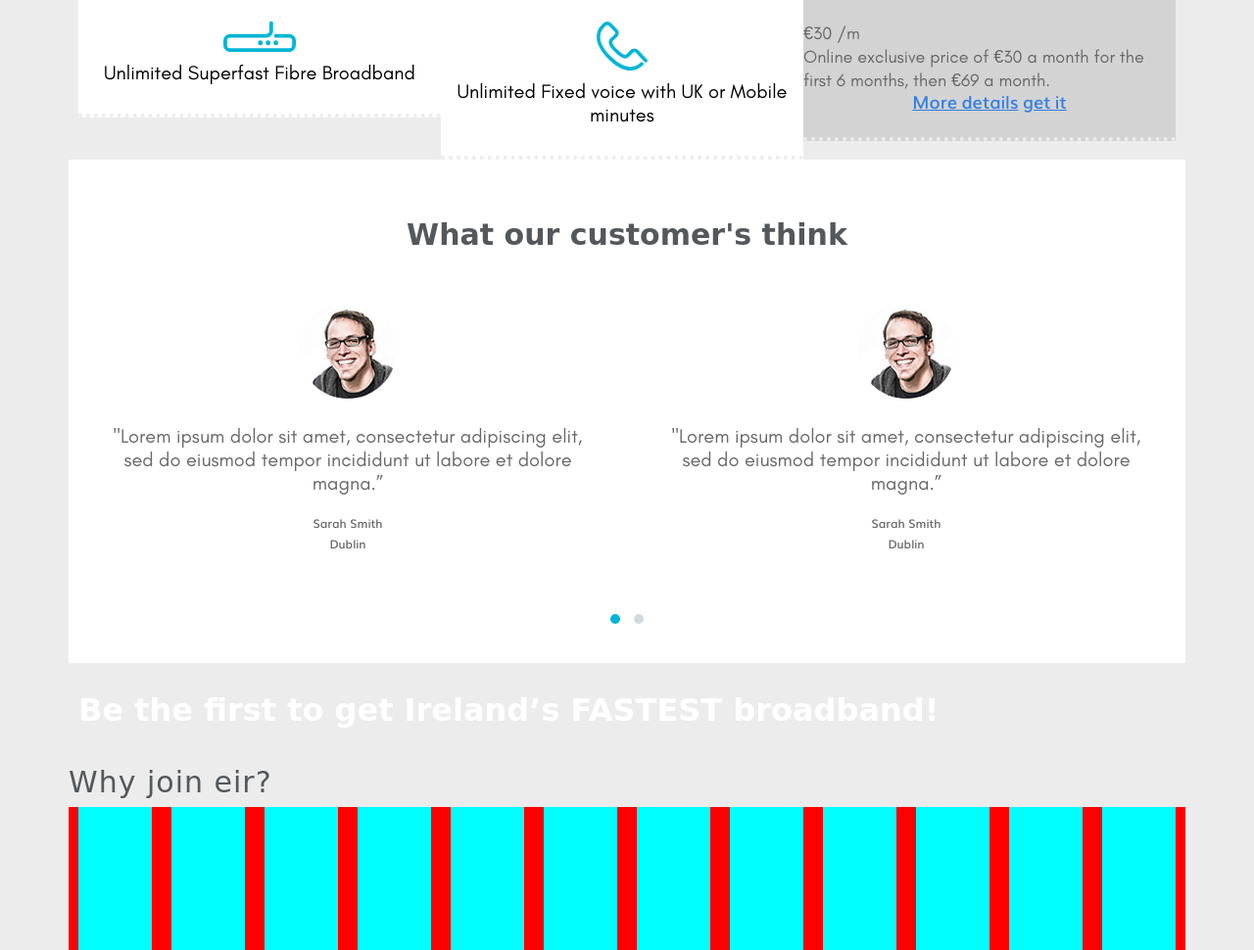
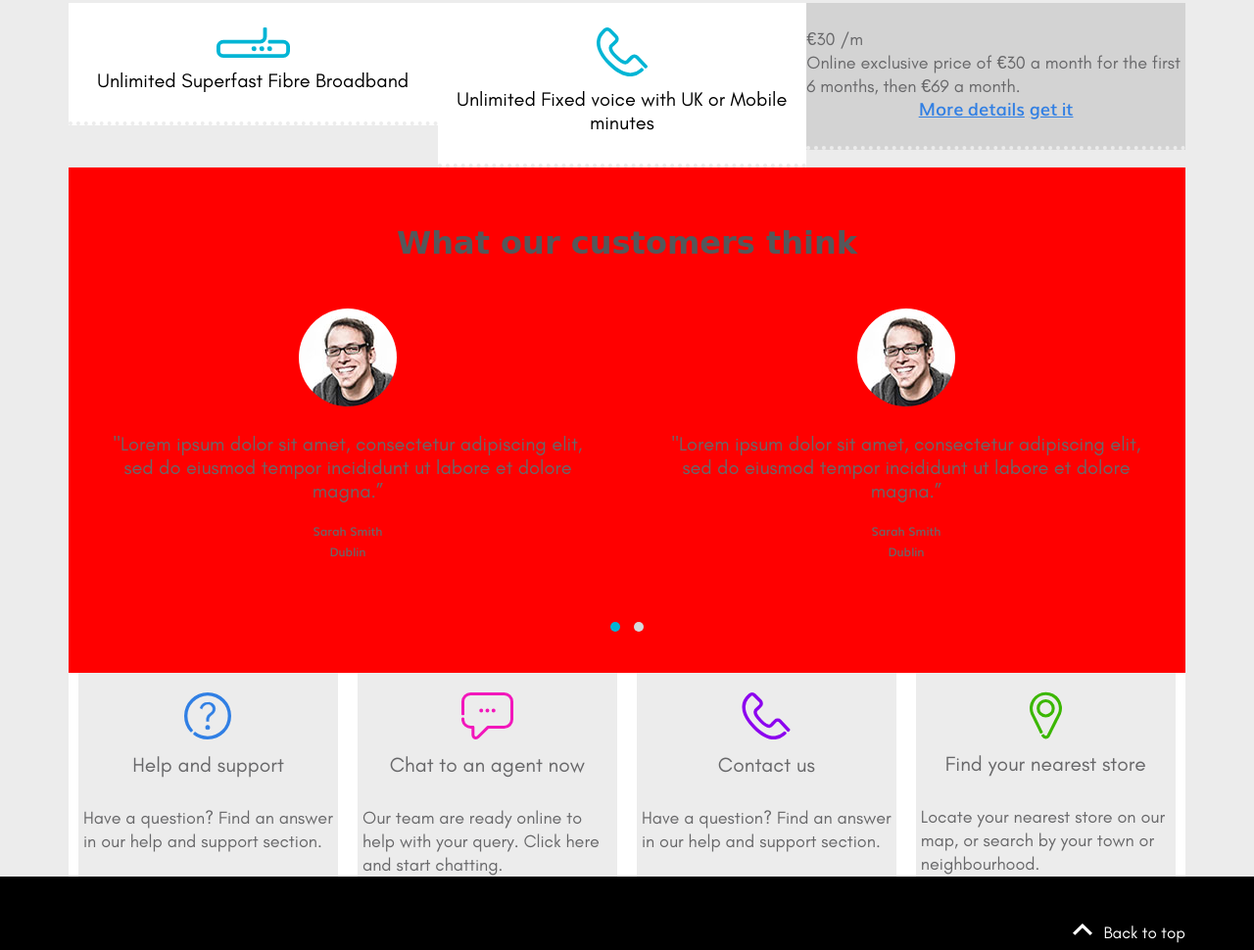
Before and after one commit to devrua/eirbb, a plain HTML site: page index.html in a window 1280 px wide. Shown: the part 823-1793 px from the top of the page at 98% size. Drawn offline with nearby package versions, Linux system fonts and the light colour scheme; a web font is replaced by a local one.

Commit message:
help boxes mobile

```diff
--- a/dev/sass/pages/_bb_landing.scss
+++ b/dev/sass/pages/_bb_landing.scss
@@ -44,6 +44,7 @@
 
 	.banner + .container {
 		@include clearfix();
+		width: auto;
 
 		h3 {
 			font-size: 24px;
@@ -80,18 +81,6 @@
 		}
 	}
 
-	.no_grid {
-		@include bleed-x(10px);
-		float: left;
-
-		@media #{$tablet} {
-			@include span(12);
-			padding: 0;
-			overflow: hidden;
-		}
-
-	}
-
 	.large_feature, .triple_feature {
 		width: 100%;
 		float: left;
@@ -120,7 +109,7 @@
 	}
 
 	.testimonials_wrap {
-		background-color: $white;
+		background-color: red;
 		padding: 60px 0 39px;
 
 		h3 {
@@ -157,28 +146,38 @@
 
 	.help_grid {
 		@include clearfix();
+		background-color: $white;
 		overflow: hidden;
+
+		.help_row {
+			overflow: hidden;
+			background: $white;
+			margin: 20px 0;
+
+			@media #{$tablet} {
+				display: inline;
+			}
+		}
 	}
 
-	.help_row {
-		overflow: hidden;
 
-		@media #{$tablet} {
-			display: inline;
-		}
-	}
 
 	.help_box {
 		box-sizing: border-box;
 		background-color: $bg-lgrey;
-		border: 10px solid $white;
 		margin-bottom: -99999px;
-	  	padding-bottom: 99999px;
+	  	padding: 19px 5px 99999px;
+
+	  	.title {
+	  		font-size: 21px;
+    		padding: 7px 0 30px;
+	  	}
 
 		&.support, &.contact {
 			float: left;
 	    	width: 50%;
 	    	border-left: 0;
+	    	border-right: 10px solid $white;
 	    	text-align: center;
 
 	    	@media #{$tablet} {
@@ -192,6 +191,7 @@
 			@include clearfix();
 			width: 50%;
 			border-right: 0;
+			border-left: 10px solid $white;
 	    	text-align: center;
 
 	    	@media #{$tablet} {
@@ -221,7 +221,20 @@
 		}
 	}
 
+	.no_grid {
+		@include bleed-x(10px);
 
+		@media #{$tablet} {
+			padding: 0;
+			margin: 0 auto;
+			overflow: hidden;
+		}
+
+	}
+
+	.clear {
+		@include clearfix();
+	}
 
 
 
--- a/dev/sass/partials/_bootstrap.scss
+++ b/dev/sass/partials/_bootstrap.scss
@@ -45,6 +45,12 @@ h4 {
 	margin: 0;
 }
 
+*, body {
+	font-family: $regular-font;
+	font-size: 18px;
+	line-height: 24px;
+	color: $grey-light;
+}
 
 p {
 	font-family: $regular-font;
@@ -66,6 +72,14 @@ a {
 	text-decoration: underline
 }
 
+@media #{$tablet} {
+
+	h3 {
+		font-size: 32px;
+	}
+
+}
+
 
 
 
--- a/index.html
+++ b/index.html
@@ -16,6 +16,7 @@
 </head>
 
 <body>
+
 <header>
 	<div class="mobile_header">
 		<div class="container">
@@ -99,11 +100,10 @@
 			</div>
 		</div>
 	</div>
-
 	<div class="container">
 		<h3>New customers get unlimited eFibre for just €30 a month</h3>
 		<p class="sub">Our best deals are</br>always online.</p>
-		<div class="feature_row no_grid">
+		<div class="feature_row">
 			<div class="triple_feature feature1">
 				<img src="assets/img/router_icon.svg" alt="router modem graphic"/>
 				<h4>Unlimited Superfast Fibre Broadband</h4>
@@ -120,23 +120,9 @@
 			</div>
 		</div>
 	</div>
-	<!-- <div class="container">
-		<div class="no_grid">
-			<div class="testbleed">
-				<p>la la la</p>
-				<p>la la la</p>
-				<p>la la la</p>
-				<p>la la la</p>
-				<p>la la la</p>
-				<p>la la la</p>
-				<p>la la la</p>
-			</div>
-		</div>
-	</div> -->
-
 	<div class="container">
-	<div class="testimonials_wrap">
-		<h3>What our customer's think</h3>
+		<div class="testimonials_wrap no_grid">
+			<h3>What our customers think</h3>
 			<div class="owl-carousel">
 				<div class="testimonial">
 					<img src="assets/img/cust1.jpg" alt="Customer 1 portrait" />
@@ -175,13 +161,10 @@
 					</p>
 				</div>
 			</div>
-
+		</div>
 	</div>
 
-<h1>Be the first to get Ireland’s FASTEST broadband!</h1>
-<h2>Why join eir?</h2>
-
-<div class="container" style="background-color: red; height: 400px;">
+<!-- <div class="container clear" style="background-color: red; height: 400px;">
 		<div class="col"></div>
 		<div class="col"></div>
 		<div class="col"></div>
@@ -195,8 +178,9 @@
 		<div class="col"></div>
 		<div class="col"></div>
 	</div>
+</div>
 
-<div class="container">
+<div class="container clear">
 	<div class="featurebox">
 		With over 60 years experience, we are Ireland’s most trusted broadband and phone provider.
 	</div>
@@ -206,10 +190,10 @@
 	<div class="featurebox">
 		With over 60 years experience, we are Ireland’s most trusted broadband and phone provider.
 	</div>
-</div>
+</div> -->
 
-<div class="container" style="background-color: yellow; height: 400px;">
-	<div class="feature_row no_grid">
+<!-- <div class="container clear" style="background-color: yellow; height: 400px;">
+	<div class="feature_row clear">
 		<div class="large_feature left" style="background-color: grey;">
 			<p>la la la</p>
 			<p>la la la</p>
@@ -223,7 +207,7 @@
 			<p>la la la</p>
 			<p>la la la</p>
 		</div>
-		<div class="large_feature right" style="background-color: lightgrey;">
+		<div class="large_feature right clear" style="background-color: lightgrey;">
 			<p>la la la</p>
 			<p>la la la</p>
 			<p>la la la</p>
@@ -233,30 +217,58 @@
 			<p>la la la</p>
 		</div>
 	</div>
+</div> -->
+
+<!-- <div class="container">
+		<div class="no_grid">
+			<div class="testbleed">
+				<p>la la la</p>
+				<p>la la la</p>
+				<p>la la la</p>
+				<p>la la la</p>
+				<p>la la la</p>
+				<p>la la la</p>
+				<p>la la la</p>
 			</div>
-
+		</div>
+	</div> -->
 	<div class="container">
-	<div class="help_grid">
+		<div class="help_grid no_grid">
 			<div class="help_row">
 				<div class="help_box support">
-			With over 60 years experience, we are Ireland’s trusted broadband most trusted broadband and phone provider.
+					<img src="assets/img/question_icon.svg" alt="question mark icon" />
+					<div class="title">Help and support</div>
+					<p class="tablet-desktop">
+						Have a question? Find an answer in our help and support section.
+					</p>
 				</div>
 				<div class="help_box chat">
-			With over 60 years experience, we are Ireland’s experience, we are most trusted broadband and phone.
+					<img src="assets/img/chat_icon.svg" alt="speech bubble chat icon" />
+					<div class="title">Chat to an agent now</div>
+					<p class="tablet-desktop">
+						Our team are ready online to help with your query. Click here and start chatting.
+					</p>
 				</div>
 			</div>
 			<div class="help_row">
 				<div class="help_box contact">
-			With over 60 years experience, we are Ireland’s broadband and phone provider.
+					<img src="assets/img/phone_icon_purple.svg" alt="phone icon" />
+					<div class="title">Contact us</div>
+					<p class="tablet-desktop">
+						Have a question? Find an answer in our help and support section.
+					</p>
 				</div>
 				<div class="help_box store">
-			With over 60 years experience, we are Ireland’s most trusted broadband and phone provider. With over 60 years experience, we are Ireland’s most trusted broadband and phone provider.
+					<img src="assets/img/pin_icon.svg" alt="pin location icon" />
+					<div class="title">Find your nearest store</div>
+					<p class="tablet-desktop">
+						Locate your nearest store on our map, or search by your town or neighbourhood.
+					</p>
 				</div>
 			</div>
 		</div>
 	</div>
-
-</div>
+</div><!-- broadband_landing -->
 
 <footer>
 	<div class="container">
@@ -349,7 +361,6 @@
 			</p>
 		</div>
 	</div>
-
 </footer>
 
 <script src="https://code.jquery.com/jquery-1.12.2.min.js" integrity="sha256-lZFHibXzMHo3GGeehn1hudTAP3Sc0uKXBXAzHX1sjtk=" crossorigin="anonymous"></script>
```
Also changed, not shown: assets/css/min/screen.css, assets/css/screen.css, assets/img/chat_icon.svg (added), assets/img/phone_icon_purple.svg (added), assets/img/pin_icon.svg (added), assets/img/question_icon.svg (added). Lines whose indentation alone changed are shown as unchanged.
